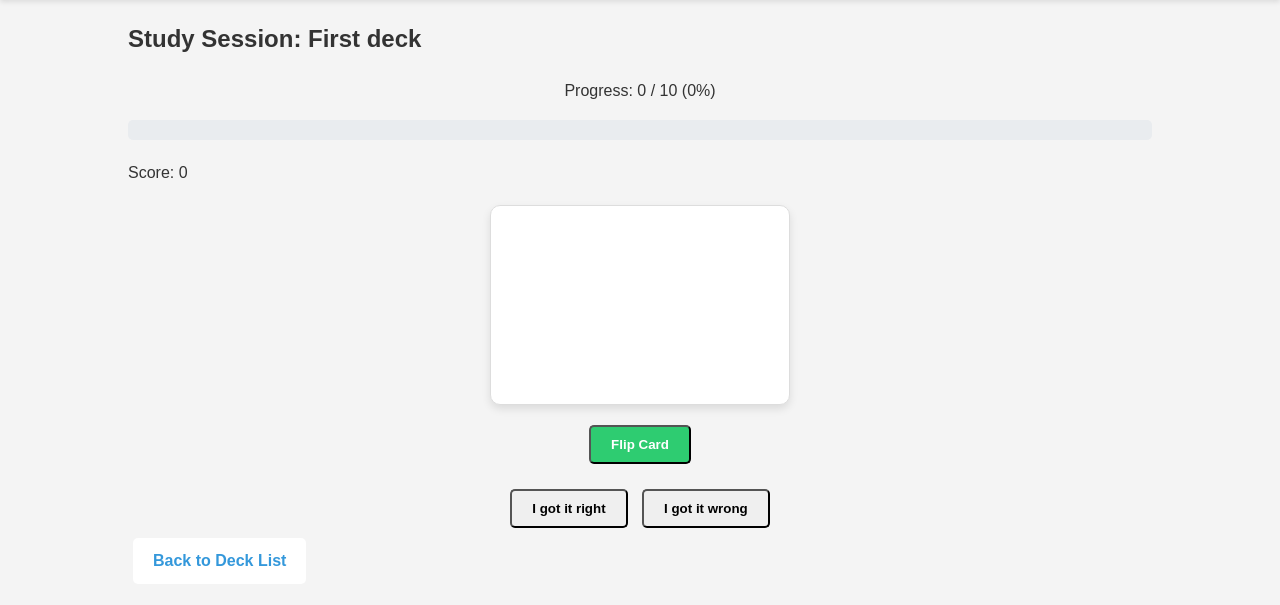
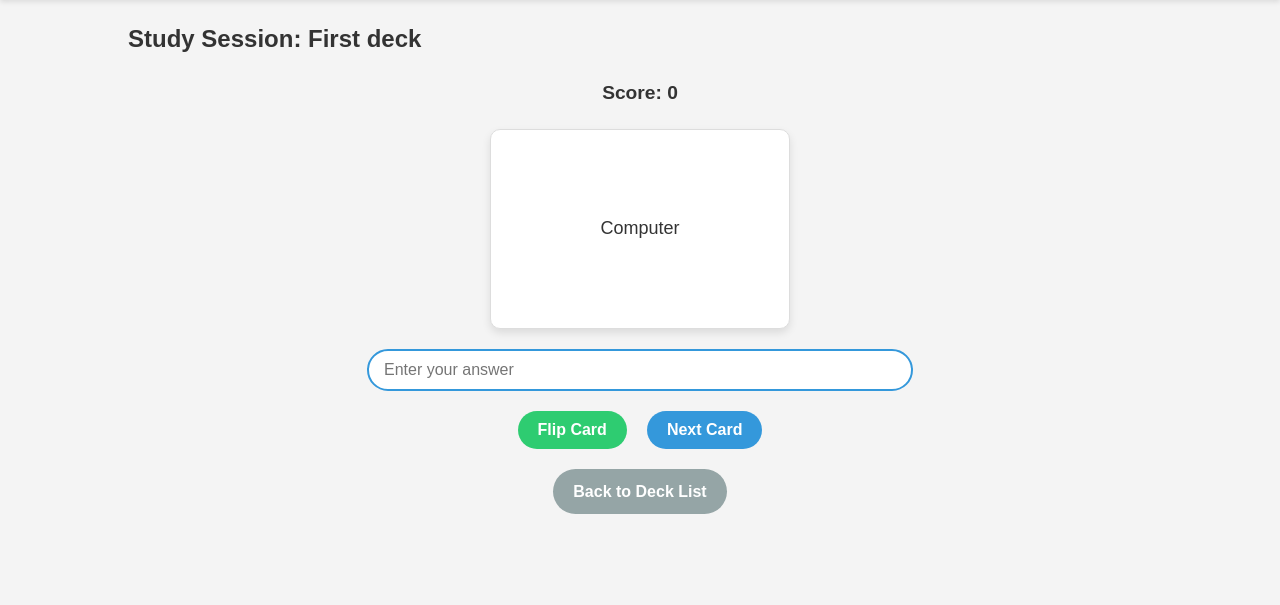
Before and after one commit to ibrahimdemir792/cs50w_finalProject, a Django app: page /deck/4/study/ in a window 1280 px wide. Shown: the part 141-746 px from the top of the page. Run offline with Django 5.2, Linux system fonts and the light colour scheme; a user stored in the database is signed in; data comes from the database, SQL or seed files in the repository; both versions use the stored data as it was after the commit.

Commit message:
study algorithm is operational

```diff
--- a/language_flashcards/flashcards/static/flashcards/script.js
+++ b/language_flashcards/flashcards/static/flashcards/script.js
@@ -1,6 +1,7 @@
 document.addEventListener('DOMContentLoaded', function() {
     const flipBtn = document.getElementById('flip-btn');
     const flashcard = document.getElementById('flashcard');
+    let currentFlashcard = null; // Track the current flashcard
 
     if (flipBtn && flashcard) {
         flipBtn.addEventListener('click', function() {
@@ -8,48 +9,89 @@ document.addEventListener('DOMContentLoaded', function() {
         });
     }
 
-    document.querySelector('#home-button').addEventListener('click', () => toggleViews('home'));
-    document.querySelector('#logo').addEventListener('click', () => toggleViews('home'));
-    document.querySelector('#study-button').addEventListener('click', () => toggleViews('deck-list'));
-    document.querySelector('#create-deck-button').addEventListener('click', () => toggleViews('create-deck'));
+    document.getElementById('next-btn').addEventListener('click', showNextCard);
 
-    toggleViews('home');
+    // Check answer while user is typing
+    document.getElementById('answer').addEventListener('input', checkAnswer);
 
+    if (document.title === 'Study Session') {
+        const deckId = document.body.dataset.deckId;
+        fetch(`/get_flashcards/${deckId}/`)
+            .then(response => response.json())
+            .then(data => {
+                flashcardsArray = data; // Assign the fetched data to the global flashcardsArray
+                console.log('Flashcards fetched into global flashcardsArray:', flashcardsArray);
+                showNextCard();
+            })
+            .catch(error => {
+                console.error('Error fetching flashcards:', error);
+            });
+    }
 });
 
+let flashcardsArray = []; // Declare flashcards in the global scope
 
-function toggleViews(view) {
-    if (view === 'home') {
-        document.querySelector('#welcome-container').style.display = 'block';
-        document.querySelector('#deck-list').style.display = 'block';
+function showNextCard() {
+    if (flashcardsArray.length === 0) {
+        console.log('No flashcards available');
+        document.getElementById('flashcard-front').textContent = "No more cards";
+        document.getElementById('flashcard-back').textContent = "";
+        return;
+    }
 
-    } else if (view === 'deck-list') {
-        document.querySelector('#welcome-container').style.display = 'none';
-        document.querySelector('#deck-list').style.display = 'block';
+    // Pick a random flashcard but don't remove it
+    const randomIndex = Math.floor(Math.random() * flashcardsArray.length);
+    currentFlashcard = flashcardsArray[randomIndex]; // Save the current flashcard
 
-    } else if (view === 'create-deck') {
-        document.querySelector('#welcome-container').style.display = 'none';
-        document.querySelector('#deck-list').style.display = 'none';
-        document.querySelector('#create-deck').style.display = 'block';
+    // Update the UI with the new flashcard content
+    document.getElementById('flashcard-front').textContent = currentFlashcard.front;
+    document.getElementById('flashcard-back').textContent = currentFlashcard.back;
+}
+
+function dropFlashcard(flashcard) {
+    const index = flashcardsArray.findIndex(card => card.front === flashcard.front && card.back === flashcard.back);
+    if (index !== -1) {
+        flashcardsArray.splice(index, 1); // Remove the flashcard from the array
+        console.log('Flashcard removed from array', flashcard);
+        console.log('Flashcards array:', flashcardsArray);
+    } else {
+        console.log('Flashcard not found in array');
     }
 }
 
 
-// Keep the existing code for next button if you want to use it later
-const nextButton = document.querySelector('#next-button');
-if (nextButton) {
-    nextButton.addEventListener('click', () => {
-        // AJAX request to get next card
-        fetch('/api/next-card/')
-            .then(response => response.json())
-            .then(data => {
-                const frontElement = document.querySelector('.flashcard-front');
-                const backElement = document.querySelector('.flashcard-back');
-                if (frontElement && backElement) {
-                    frontElement.textContent = data.front;
-                    backElement.textContent = data.back;
-                    flashcard.classList.remove('flipped');
-                }
-            });
-    });
+function checkAnswer() {
+    const answer = document.getElementById('answer').value;
+    const answerInput = document.getElementById('answer');
+    const capitalizedAnswer = answer.charAt(0).toUpperCase() + answer.slice(1).toLowerCase();
+    const flashcardBack = document.getElementById('flashcard-back').textContent;
+
+    if (capitalizedAnswer === flashcardBack) {
+        console.log('Correct!');
+        answerInput.style.transition = 'background-color 0.5s ease';
+        answerInput.style.backgroundColor = 'lightgreen';
+        setTimeout(() => {
+            answerInput.style.backgroundColor = '';
+        }, 1000); // Fade out after 1 second
+        setTimeout(() => {
+            answerInput.value = ''; // Clear the answer input after fade out
+        }, 1000); // Clear after fade out completes
+
+        // Remove the current flashcard and show a new one
+        if (currentFlashcard) {
+            dropFlashcard(currentFlashcard); // Remove the correct card from the array
+        }
+        if (document.getElementById('flashcard').classList.contains('flipped')) {
+            document.getElementById('flashcard').classList.remove('flipped');
+        }
+        setTimeout(() => {
+            showNextCard(); // Show a new flashcard after a short delay
+        }, 500);
+
+        // Update score
+        const currentScoreElement = document.getElementById('current-score');
+        currentScoreElement.textContent = parseInt(currentScoreElement.textContent) + 1;
+    } else {
+        console.log('Incorrect!');
+    }
 }
--- a/language_flashcards/flashcards/static/flashcards/styles1.css
+++ b/language_flashcards/flashcards/static/flashcards/styles1.css
@@ -13,13 +13,7 @@
 
   .profile-info {
     margin-left: 0;
-    margin-top: 20px; }
-
-  .stats-container {
-    flex-direction: column; }
-
-  .stat-item {
-    margin-bottom: 15px; } }
+    margin-top: 20px; } }
 /* profile page styles */
 .profile-container {
   max-width: 1000px;
@@ -526,30 +520,64 @@ nav ul li a {
   transform: rotateY(180deg);
   border: 1px solid #dddddd; }
 
-.scoreboard {
+#score-display {
   text-align: center;
-  margin-bottom: 20px; }
+  margin-bottom: 20px;
+  font-size: 1.2rem;
+  font-weight: bold; }
 
-.progress-bar {
-  width: 100%;
-  background-color: #e9ecef;
-  border-radius: 5px;
-  overflow: hidden; }
+#answer {
+  display: block;
+  width: 50%;
+  margin: 20px auto;
+  padding: 10px 15px;
+  font-size: 16px;
+  border: 2px solid #3498db;
+  border-radius: 25px;
+  outline: none;
+  transition: border-color 0.3s ease; }
+  #answer:focus {
+    border-color: #2980b9;
+    box-shadow: 0 0 10px rgba(52, 152, 219, 0.5); }
 
-.progress {
-  height: 20px;
-  background-color: #007bff;
-  transition: width 0.5s ease-in-out; }
+.button-container {
+  display: flex;
+  justify-content: center;
+  margin-top: 20px; }
 
-.btn {
-  margin: 5px; }
+#flip-btn, #next-btn {
+  padding: 10px 20px;
+  font-size: 16px;
+  border: none;
+  border-radius: 25px;
+  cursor: pointer;
+  transition: background-color 0.3s ease;
+  margin: 0 10px; }
 
 #flip-btn {
+  background-color: #2ecc71;
+  color: white; }
+  #flip-btn:hover {
+    background-color: #27ae60; }
+
+#next-btn {
+  background-color: #3498db;
+  color: white; }
+  #next-btn:hover {
+    background-color: #2980b9; }
+
+#back-to-list {
   display: block;
-  margin: 10px auto; }
-
-#result-form {
-  text-align: center;
-  margin-top: 20px; }
+  width: fit-content;
+  margin: 20px auto;
+  padding: 10px 20px;
+  font-size: 16px;
+  background-color: #95a5a6;
+  color: white;
+  text-decoration: none;
+  border-radius: 25px;
+  transition: background-color 0.3s ease; }
+  #back-to-list:hover {
+    background-color: #7f8c8d; }
 
 /*# sourceMappingURL=styles1.css.map */
--- a/language_flashcards/flashcards/templates/flashcards/deck_detail.html
+++ b/language_flashcards/flashcards/templates/flashcards/deck_detail.html
@@ -4,14 +4,12 @@
 {% block content %}
 <div class="deck-detail-container">
     <h2 class="deck-title">{{ deck.name }}</h2>
-    <p class="deck-description">{{ deck.description }}</p>
 
     <div class="flashcards-grid">
         {% for card in flashcards %}
             <div class="flashcard-item">
                 <div class="flashcard-content">
-                    <div class="flashcard-front">{{ card.front }}</div>
-                    <div class="flashcard-back">{{ card.back }}</div>
+                    <div class="flashcard-front"> {{ card.front }} <br> {{ card.back }}</div>
                 </div>
                 <div class="flashcard-actions">
                     <a href="{% url 'edit_flashcard' deck.id card.id %}" class="action-btn edit-btn">Edit</a>
--- a/language_flashcards/flashcards/templates/flashcards/profile.html
+++ b/language_flashcards/flashcards/templates/flashcards/profile.html
@@ -23,10 +23,6 @@
             <span class="stat-value">{{ total_cards }}</span>
             <span class="stat-label">Cards</span>
         </div>
-        <div class="stat-item">
-            <span class="stat-value">5</span>
-            <span class="stat-label">Study Streak</span>
-        </div>
     </div>
 
     <h2>Your Decks</h2>
--- a/language_flashcards/flashcards/templates/flashcards/study.html
+++ b/language_flashcards/flashcards/templates/flashcards/study.html
@@ -1,15 +1,9 @@
 {% extends 'flashcards/base.html' %}
 {% load static %}
-
+{% block title %}Study Session{% endblock %}
 {% block content %}
+<body data-deck-id="{{ deck.id }}"></body>
 <h2>Study Session: {{ deck.name }}</h2>
-
-<div class="scoreboard">
-    <p>Progress: 0 / {{ deck.flashcard_set.count }} (0%)</p>
-    <div class="progress-bar">
-        <div class="progress" style="width: 0%;"></div>
-    </div>
-</div>
 
 <div id="score-display">
     <p>Score: <span id="current-score">0</span></p>
@@ -17,25 +11,19 @@
 
 <div class="flashcard" id="flashcard">
     <div class="flashcard-inner">
-        <div class="flashcard-front"></div>
-        <div class="flashcard-back"></div>
+        <div class="flashcard-front" id="flashcard-front">{{ flashcards.0.front }}</div>
+        <div class="flashcard-back" id="flashcard-back">{{ flashcards.0.back }}</div>
     </div>
 </div>
 
-<button id="flip-btn" class="btn btn-primary">Flip Card</button>
+<input type="text" id="answer" class="answer" placeholder="Enter your answer">
 
-<form id="result-form">
-    <button type="submit" name="result" value="correct" class="btn btn-success">I got it right</button>
-    <button type="submit" name="result" value="incorrect" class="btn btn-danger">I got it wrong</button>
-</form>
+<div class="button-container">
+    <button id="flip-btn" class="btn btn-primary">Flip Card</button>
+    <button id="next-btn" class="btn btn-secondary">Next Card</button>
+</div>
+
 
 <a href="{% url 'study' %}" class="btn btn-secondary" id="back-to-list">Back to Deck List</a>
 
 {% endblock %}
-
-{% block extra_js %}
-<script>
-    const deckId = {{ deck.id }};
-</script>
-<script src="{% static 'flashcards/study.js' %}"></script>
-{% endblock %}
--- a/language_flashcards/flashcards/views.py
+++ b/language_flashcards/flashcards/views.py
@@ -10,12 +10,9 @@ from django.urls import reverse
 from django.http import HttpResponseRedirect
 
 
+# Render the home page
 def home(request):
-    if request.user.is_authenticated:
-        decks = Deck.objects.filter(user=request.user)
-    else:
-        decks = []
-    return render(request, 'flashcards/index.html', {'decks': decks})
+    return render(request, 'flashcards/index.html')
 
 def register(request):
     if request.method == 'POST':
@@ -80,6 +77,8 @@ def add_flashcard(request, deck_id):
         if form.is_valid():
             flashcard = form.save(commit=False)
             flashcard.deck = deck
+            flashcard.front = flashcard.front.capitalize()
+            flashcard.back = flashcard.back.capitalize()
             flashcard.save()
             return redirect('deck_detail', deck_id=deck.id)
     else:
@@ -94,6 +93,8 @@ def edit_flashcard(request, deck_id, card_id):
     if request.method == 'POST':
         form = FlashcardForm(request.POST, instance=flashcard)
         if form.is_valid():
+            flashcard.front = flashcard.front.capitalize()
+            flashcard.back = flashcard.back.capitalize()
             form.save()
             return redirect('deck_detail', deck_id=deck.id)
     else:
@@ -128,15 +129,11 @@ def study(request):
 @login_required
 def study_deck(request, deck_id):
     deck = get_object_or_404(Deck, id=deck_id, user=request.user)
-    return render(request, 'flashcards/study.html', {'deck': deck, 'deck_id': deck_id})
+    flashcards = list(Flashcard.objects.filter(deck=deck).values('id', 'front', 'back'))
+    return render(request, 'flashcards/study.html', {'deck': deck, 'deck_id': deck_id, 'flashcards': flashcards})
 
 @login_required
 def get_flashcards(request, deck_id):
     deck = get_object_or_404(Deck, id=deck_id, user=request.user)
     flashcards = list(Flashcard.objects.filter(deck=deck).values('id', 'front', 'back'))
     return JsonResponse(flashcards, safe=False)
-
-@login_required
-def study_results(request, deck_id):
-    deck = get_object_or_404(Deck, id=deck_id, user=request.user)
-    return render(request, 'flashcards/study_results.html', {'deck': deck})
--- a/language_flashcards/language_flashcards/urls.py
+++ b/language_flashcards/language_flashcards/urls.py
@@ -32,8 +32,7 @@ urlpatterns = [
     path('deck/<int:deck_id>/delete/', views.delete_deck, name='delete_deck'),
     path('study/', views.study, name='study'),
     path('deck/<int:deck_id>/study/', views.study_deck, name='study_deck'),
-    path('study/<int:deck_id>/results/', views.study_results, name='study_results'),
-    path('api/flashcards/<int:deck_id>/', views.get_flashcards, name='get_flashcards'),
+    path('get_flashcards/<int:deck_id>/', views.get_flashcards, name='get_flashcards'),
     path("__reload__/", include("django_browser_reload.urls")),
 
 ]
```
Also changed, not shown: language_flashcards/flashcards/static/flashcards/styles.scss (+64 -26 lines), language_flashcards/flashcards/templates/flashcards/add_flashcard.html (+15 -6 lines), language_flashcards/flashcards/templates/flashcards/study_results.html (deleted, +0 -15 lines), language_flashcards/db.sqlite3, 1 other file.
